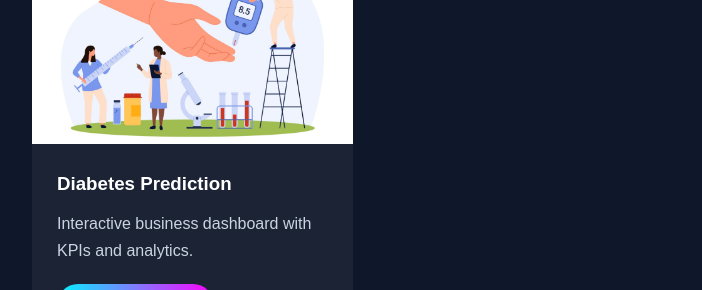
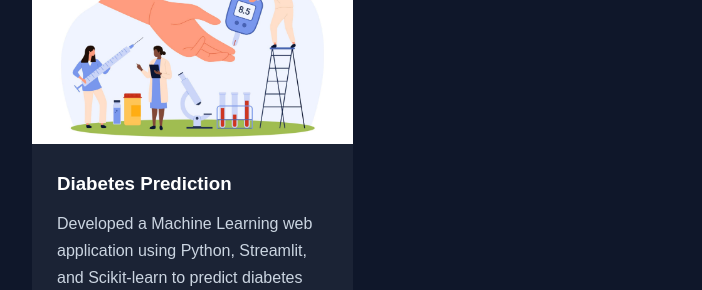
Before and after one commit to sankethkulal/portfolio, a plain HTML site: page index.html in a window 1280 px wide. Shown: the part 2699-2989 px from the top of the page, without its empty margins (96-798 px from the left). Drawn offline with Linux system fonts and the light colour scheme.

Commit message:
Update index.html

```diff
--- a/index.html
+++ b/index.html
@@ -453,8 +453,9 @@
 
                     <p>
 
-                        Interactive business dashboard
-                        with KPIs and analytics.
+                        Developed a Machine Learning web application using Python, Streamlit,
+                        and Scikit-learn to predict diabetes based on user health inputs.
+
 
                     </p>
 
```
